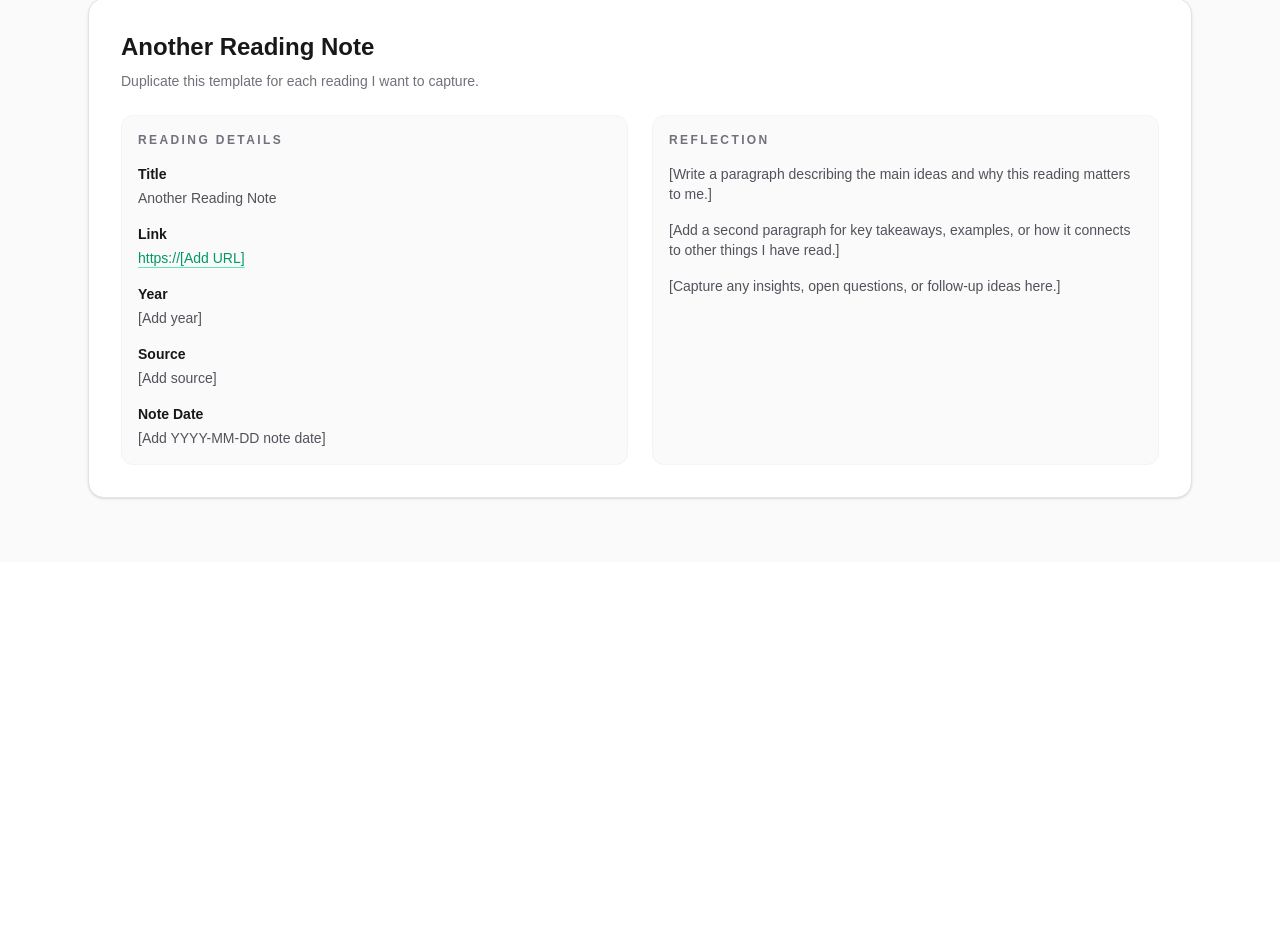
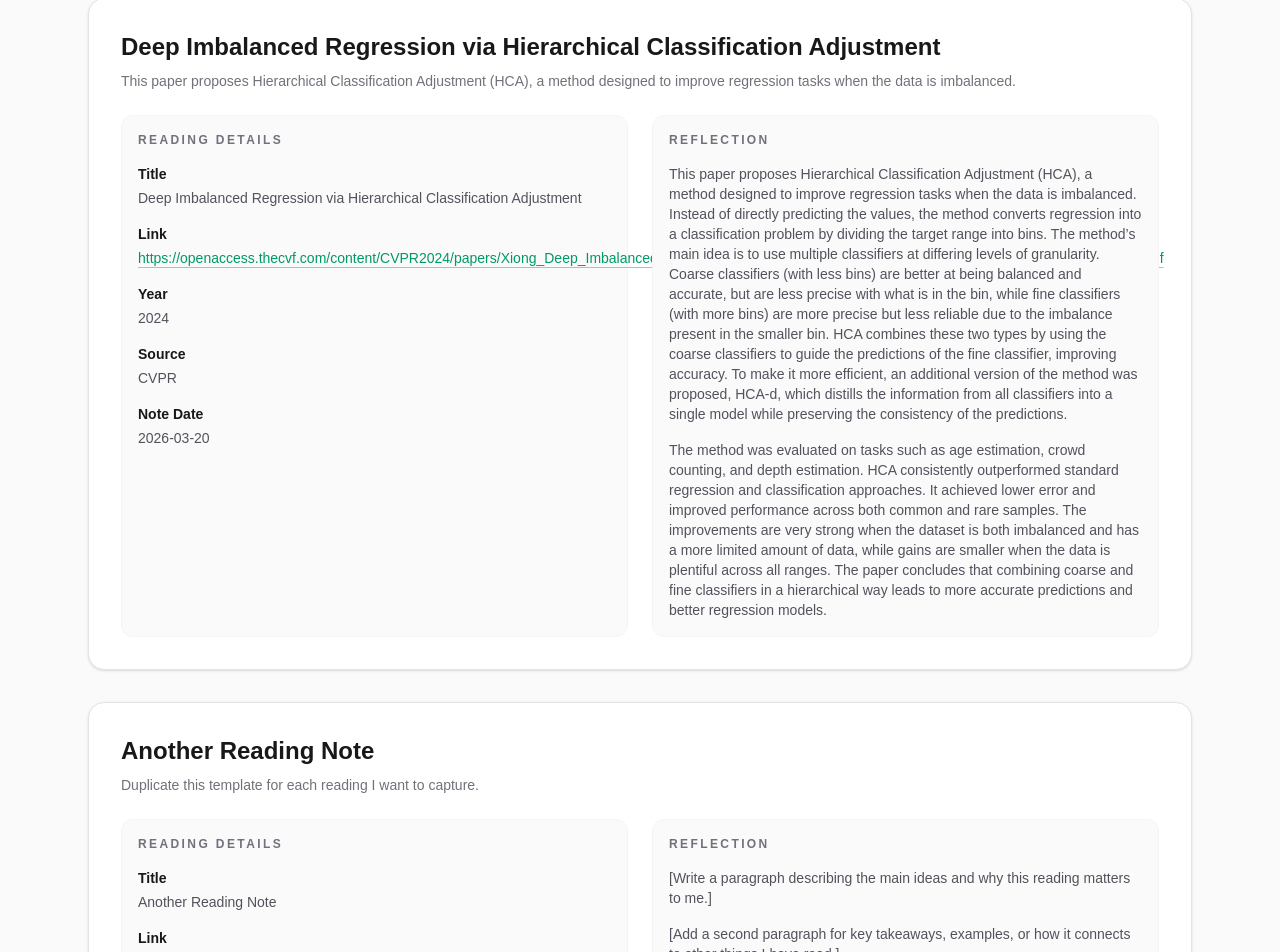
Before and after one commit to danielx1611/ML-Research-Summaries, a Next.js app: page /summaries in a window 1280 px wide. Shown: the part 7739-8691 px from the top of the page. Before the commit the page ends 8301 px from the top, so only its background shows below. Built offline with nearby package versions, Linux system fonts and the light colour scheme.

Commit message:
Add HCA paper summary entry for March 20, 2026

```diff
--- a/app/summaries/page.tsx
+++ b/app/summaries/page.tsx
@@ -131,6 +131,20 @@ const summaryTemplates = [
     ],
   },
   {
+    id: "deep-imbalanced-regression-via-hierarchical-classification-adjustment",
+    title: "Deep Imbalanced Regression via Hierarchical Classification Adjustment",
+    description:
+      "This paper proposes Hierarchical Classification Adjustment (HCA), a method designed to improve regression tasks when the data is imbalanced.",
+    link: "https://openaccess.thecvf.com/content/CVPR2024/papers/Xiong_Deep_Imbalanced_Regression_via_Hierarchical_Classification_Adjustment_CVPR_2024_paper.pdf",
+    year: "2024",
+    source: "CVPR",
+    noteDate: "2026-03-20",
+    reflection: [
+      "This paper proposes Hierarchical Classification Adjustment (HCA), a method designed to improve regression tasks when the data is imbalanced. Instead of directly predicting the values, the method converts regression into a classification problem by dividing the target range into bins. The method’s main idea is to use multiple classifiers at differing levels of granularity. Coarse classifiers (with less bins) are better at being balanced and accurate, but are less precise with what is in the bin, while fine classifiers (with more bins) are more precise but less reliable due to the imbalance present in the smaller bin. HCA combines these two types by using the coarse classifiers to guide the predictions of the fine classifier, improving accuracy. To make it more efficient, an additional version of the method was proposed, HCA-d, which distills the information from all classifiers into a single model while preserving the consistency of the predictions.",
+      "The method was evaluated on tasks such as age estimation, crowd counting, and depth estimation. HCA consistently outperformed standard regression and classification approaches. It achieved lower error and improved performance across both common and rare samples. The improvements are very strong when the dataset is both imbalanced and has a more limited amount of data, while gains are smaller when the data is plentiful across all ranges. The paper concludes that combining coarse and fine classifiers in a hierarchical way leads to more accurate predictions and better regression models.",
+    ],
+  },
+  {
     id: "paper-two",
     title: "Another Reading Note",
     description:
```
